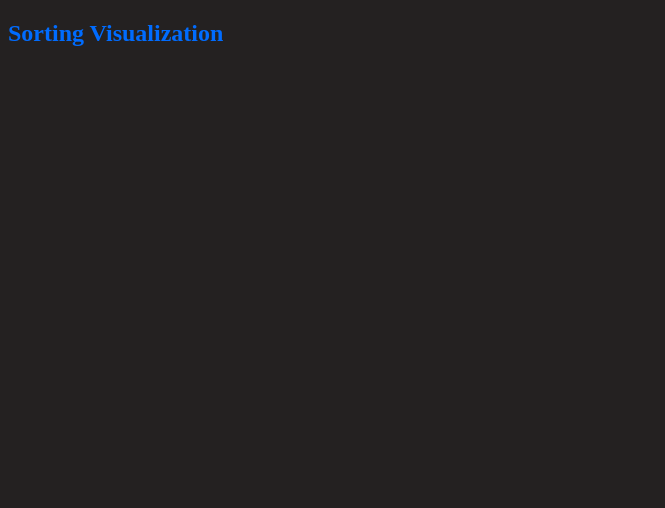
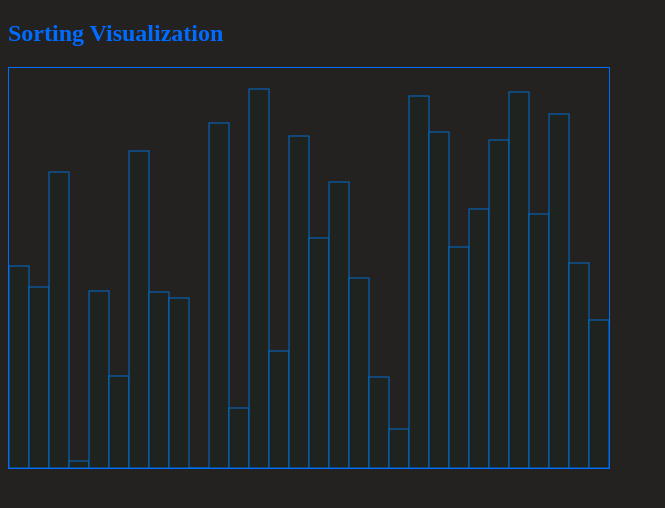
Before and after one commit to nitch193/Visualize-Sorting, a website built with webpack: page src/index.html in a window 1280 px wide. Shown: the whole page, without its empty margins (0-665 px from the left). Built offline with nearby package versions, Linux system fonts and the light colour scheme.

Commit message:
:construction: making some progress

```diff
--- a/src/App/app.js
+++ /dev/null
@@ -1,3 +0,0 @@
-export const app = () => {
-  console.log("hello from webpack");
-};
--- /dev/null
+++ b/src/App/drawCanvas.js
@@ -0,0 +1,11 @@
+export default function drawCanvas(canvas, array) {
+  let ctx = canvas.getContext("2d");
+  ctx.strokeStyle = "#006fce";
+  ctx.fillStyle = "#1f231f";
+  let xStart = 0;
+  for (let i = 0; i < array.length; i++) {
+    ctx.fillRect(xStart, canvas.height - array[i], 20, array[i]);
+    ctx.strokeRect(xStart, canvas.height - array[i], 20, array[i]);
+    xStart += 20;
+  }
+}
--- /dev/null
+++ b/src/App/newArray.js
@@ -0,0 +1,10 @@
+export const newArray = (width, height) => {
+  let array = [];
+  let states = [];
+  for (let i = 0; i < width; i = i + 20) {
+    let value = Math.floor(Math.random(height) * height);
+    array.push(value);
+    states.push(-1);
+  }
+  return { array, states };
+};
--- a/src/index.html
+++ b/src/index.html
@@ -12,5 +12,6 @@
   </head>
   <body>
     <h2>Sorting Visualization</h2>
+    <canvas id="my-canvas" width="600px;" height="400px"></canvas>
   </body>
 </html>
--- a/src/index.js
+++ b/src/index.js
@@ -1,3 +1,11 @@
-import { app } from "./app/app";
+import { newArray } from "./App/newArray";
+import drawCanvas from "./App/drawCanvas";
+import bubbleSort from "./scripts/bubbleSort";
+import _quickSort from "./scripts/quickSort";
 import "./style.css";
-app();
+const canvas = document.getElementById("my-canvas");
+const { array, state } = newArray(canvas.width, canvas.height);
+drawCanvas(canvas, array);
+console.log(array);
+_quickSort(array, state);
+console.log(array);
--- /dev/null
+++ b/src/scripts/bubbleSort.js
@@ -0,0 +1,11 @@
+export default function bubbleSort(array, states) {
+  for (let i = 0; i < array.length; i++) {
+    for (let j = 0; j < array.length; j++) {
+      if (array[i] < array[j]) {
+        let t = array[j];
+        array[j] = array[i];
+        array[i] = t;
+      }
+    }
+  }
+}
--- /dev/null
+++ b/src/scripts/quickSort.js
@@ -0,0 +1,29 @@
+export default function _quickSort(array, state) {
+  let start = 0,
+    end = array.length - 1;
+  quickSort(array, state, start, end);
+}
+
+function quickSort(array, state, start, end) {
+  if (start >= end) return;
+  let partitionIndex = partition(array, state, start, end);
+  quickSort(array, state, start, partitionIndex - 1);
+  quickSort(array, state, partitionIndex + 1, end);
+}
+
+function partition(array, state, start, end) {
+  let pivot = array[end],
+    pivotIndex = start;
+  for (let i = start; i < end; i++) {
+    if (array[i] <= pivot) {
+      let t = array[i];
+      array[i] = array[pivotIndex];
+      array[pivotIndex] = t;
+      pivotIndex++;
+    }
+  }
+  let t = array[end];
+  array[end] = array[pivotIndex];
+  array[pivotIndex] = t;
+  return pivotIndex;
+}
--- a/src/style.css
+++ b/src/style.css
@@ -36,3 +36,8 @@ span {
 .toggle-light {
   background-color: #242121;
 }
+
+#my-canvas {
+  border: #006cff thin solid;
+  margin: 0 auto;
+}
```
